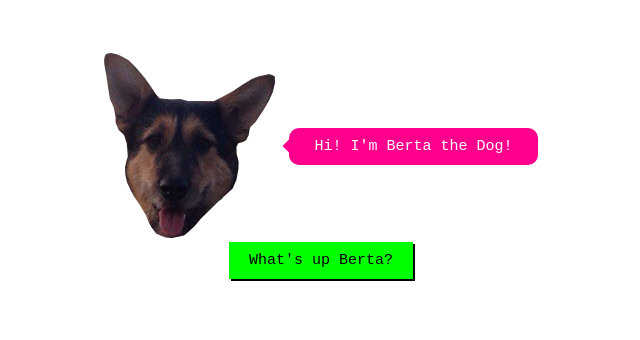
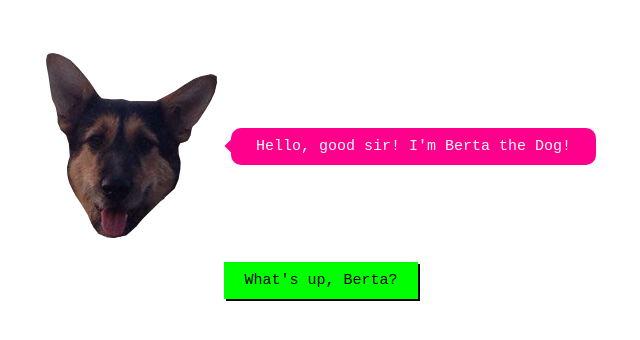
Before and after one commit to tsvetta/programming-with-berta, a React app: page / in a window 1280 px wide. Shown: the whole page, without its empty margins (319-959 px from the left). Built offline with nearby package versions, Linux system fonts and the light colour scheme; some packages are replaced by stand-ins of ours.

Commit message:
more phrases

```diff
--- a/src/pages/home-page/index.js
+++ b/src/pages/home-page/index.js
@@ -5,21 +5,48 @@ import BertaSays from 'Components/berta-says';
 
 import styles from './styles.css';
 
+const DIALOG = [
+  {
+    Berta: "Hello, good sir! I'm Berta the Dog!",
+    you: "What's up, Berta?",
+  },
+  {
+    Berta: "I'm having troubles...",
+    you: "What troubles, Berta?",
+  },
+  {
+    Berta: "...troubles with programming!",
+    you: "Tell me more!",
+  },
+  {
+    Berta: "Later.",
+    you: "Ok :(",
+  },
+];
+
 class HomePage extends React.PureComponent {
+  state = {
+    counter: 0,
+  }
+
   render() {
     return (
       <Page>
         <div className={styles.content}>
-          <BertaSays
-            phrase="Hi! I'm Berta the Dog!"
-          />
-          <button type='button' className={styles.dialogButton}>
-            What's up Berta?
+          <BertaSays phrase={DIALOG[this.state.counter].Berta} />
+          <button type='button' className={styles.dialogButton} onClick={this.nextPhrase}>
+            {DIALOG[this.state.counter].you}
           </button>
         </div>
       </Page>
     );
   }
+
+  nextPhrase = () => {
+    this.setState({
+      counter: this.state.counter + 1,
+    });
+  }
 }
 
 export default HomePage;
--- a/src/pages/home-page/styles.css
+++ b/src/pages/home-page/styles.css
@@ -5,6 +5,7 @@
 }
 
 .dialogButton {
+  margin: 20px 0;
   background-color: lime;
   padding: 10px 20px;
   box-shadow: 2px 2px 0px 0px #000;
```
